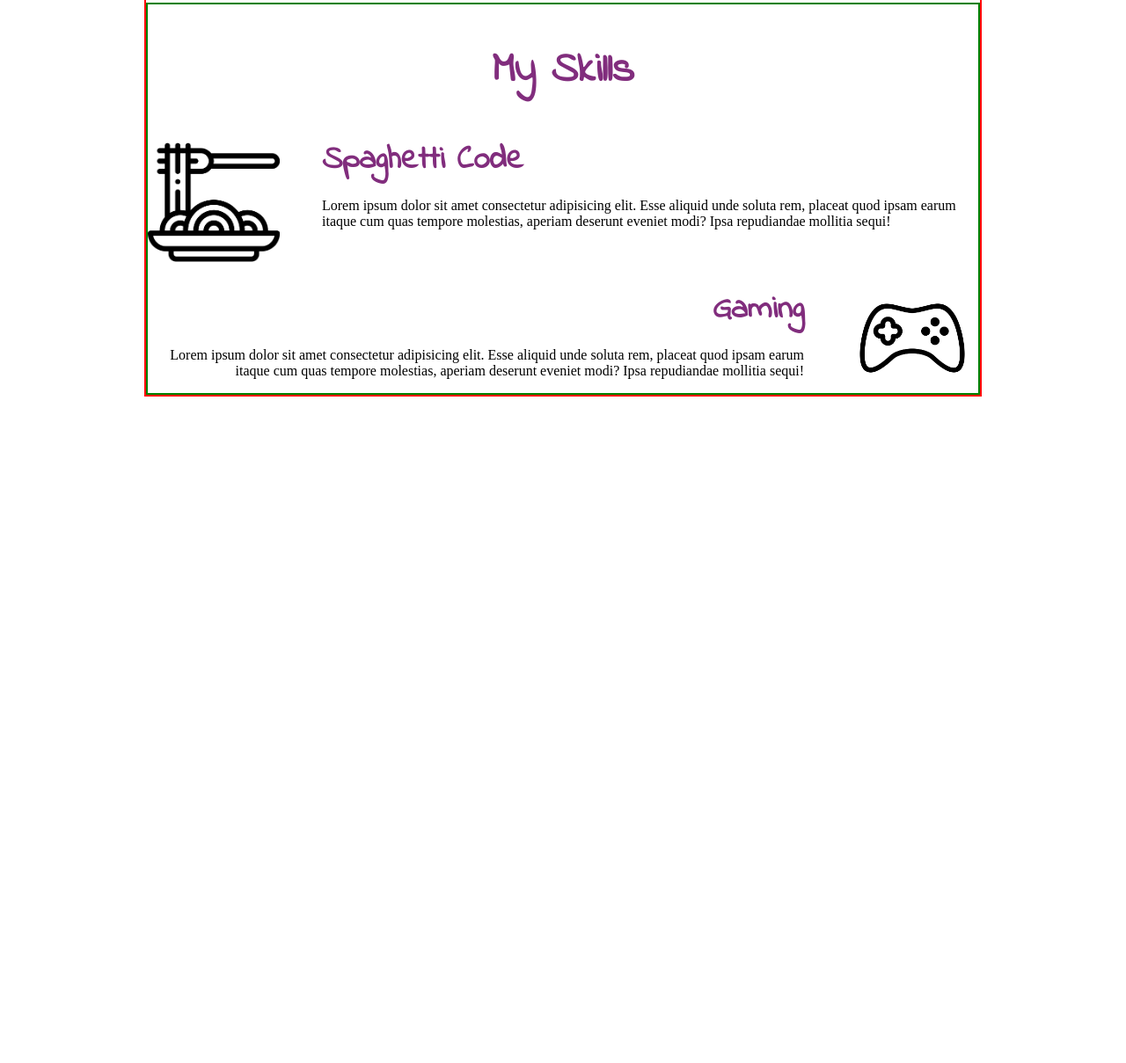
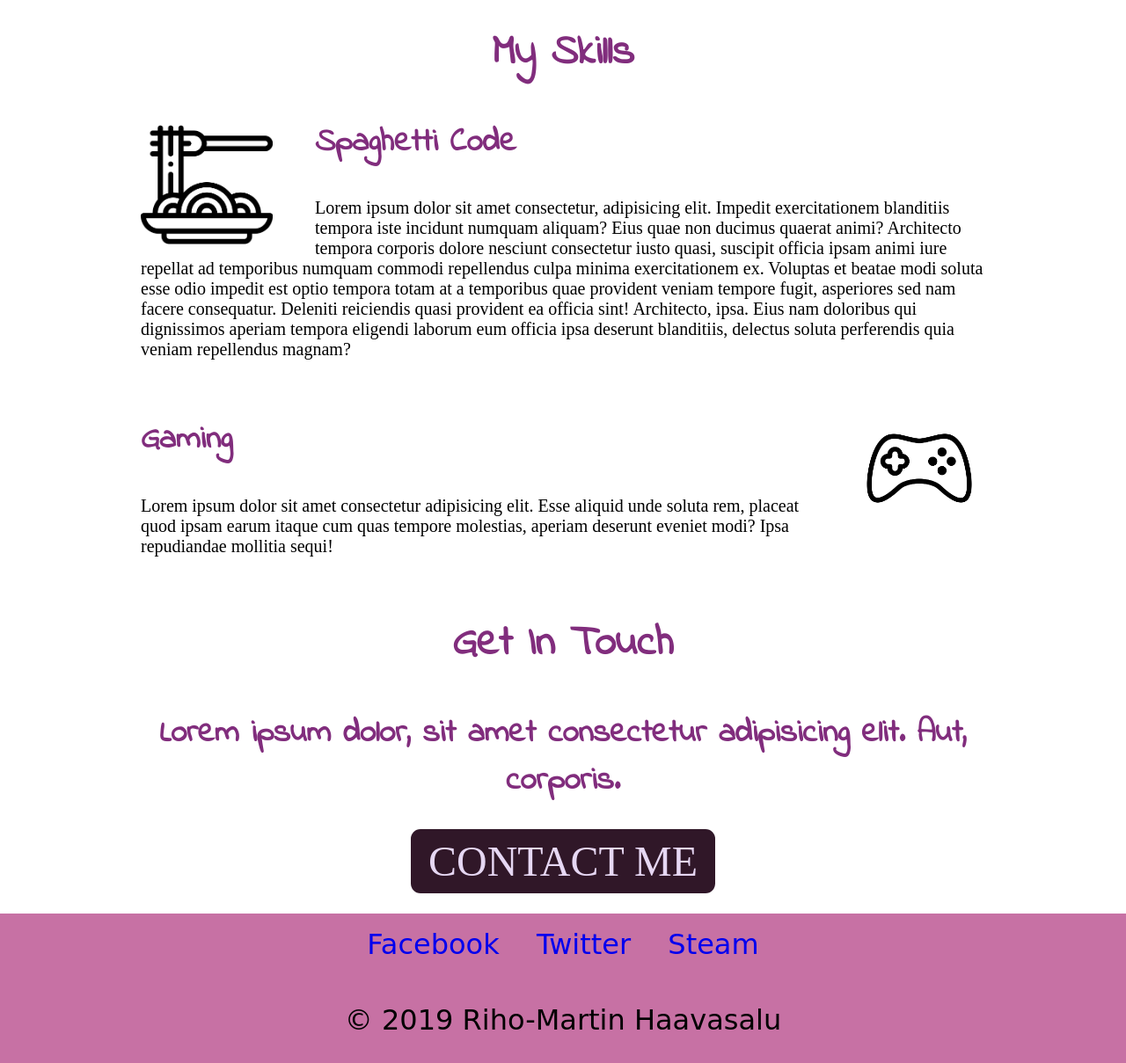
Before and after one commit to RihoSuurAju/Portfoolio, a plain HTML site: page index.html in a window 1280 px wide. Shown: the part 1023-2232 px from the top of the page at 88% size. Before the commit the page ends 1482 px from the top, so only its background shows below. Drawn offline with Linux system fonts and the light colour scheme; a web font is replaced by a local one.

```diff
--- a/css/style.css
+++ b/css/style.css
@@ -1,15 +1,19 @@
 :root {
-    --dark-background: rgb(48, 23, 40);
+    --dark-background: #301728;
     --big-text: rgb(226, 205, 245);
-    --dark-background-text: rgb(230, 215, 243);
-    --title-text: rgb(129, 45, 125);
+    --dark-background-text: #e6d7f3;
+    --title-text: #812d7d;
+    --light-background: #c771a4;
 }
-
+body {
+    margin:0%;
+}
 .top-container {
     position: relative;
     background-color: var(--dark-background);
     font-family: 'Mansalva', cursive;
     height:600px;
+    width:100%;
     /*border: 2px solid red;*/
 }
 
@@ -79,7 +83,6 @@ span {
 .middle-container {
     margin: 0 auto;
     width: 75%;
-    border:2px solid red;
 }
 
 .profile {
@@ -92,11 +95,18 @@ span {
     padding: 2rem 0;
 }
 
-.profile h3 {
+.middle-container h3 {
     font-size: 2.3rem;
     color:var(--title-text);
 }
-.profile p {
+
+.middle-container h2 {
+    font-size: 3rem;
+    color:var(--title-text);
+    text-align:center;
+}
+
+.middle-container p {
     font-size: 1.25rem;
 }
 
@@ -107,34 +117,16 @@ hr {
     color:var(--title-text);
 }
 
-.skills {
-    border: 2px solid green;
-}
-
-.skills h2 {
-    font-size: 3rem;
-    color:var(--title-text);
-    text-align:center;
-}
-
-.skills h3 {
-    font-size: 2.3rem;
-    color:var(--title-text);
-    margin:0;
-}
-
 .skills-spaghetti {
     width: 150px;
     float: left;
     margin-right:3rem;
 }
 
-.skills-row1 {
+.skills-row {
     text-align:left;
     margin-bottom:4rem;
 }
-
-
 
 .skills-gamer {
     width: 150px;
@@ -142,6 +134,37 @@ hr {
     margin-left:3rem;
 }
 
-.skills-row2 {
-    text-align:right;
+.contact-me {
+    text-align: center;
 }
+
+.btn {
+    -webkit-border-radius: 11;
+    -moz-border-radius: 11;
+    border-radius: 11px;
+    font-family: 'Mansalva';
+    color: #e6d7f3;
+    font-size: 48px;
+    background: #301728;
+    padding: 10px 20px 10px 20px;
+    text-decoration: none;
+  }
+
+  .btn:hover {
+    background: #c4459c;
+    text-decoration: none;
+  }
+  .bottom-container {
+      margin-top:2rem;
+      padding-bottom:1rem;
+      text-align: center;
+      background-color: var(--light-background);
+      font-family: 'Mansalva',cursive;
+      font-size: 2rem;
+  }
+
+  .bottom-container a {
+      text-decoration: none;
+      display:inline-block;
+      padding:1rem;
+  }
--- a/index.html
+++ b/index.html
@@ -32,18 +32,32 @@
 
         <div class="skills">
             <h2>My Skills</h2>
-            <div class="skills-row1">
+            <div class="skills-row">
                 <img class="skills-spaghetti" src="img/spaghetti.png" alt="spaghettiCode">
                 <h3>Spaghetti Code</h3>
-                <p>Lorem ipsum dolor sit amet consectetur adipisicing elit. Esse aliquid unde soluta rem, placeat quod ipsam earum itaque cum quas tempore molestias, aperiam deserunt eveniet modi? Ipsa repudiandae mollitia sequi!</p>
+                <p>Lorem ipsum dolor sit amet consectetur, adipisicing elit.
+                    Impedit exercitationem blanditiis tempora iste incidunt numquam aliquam? Eius quae non ducimus quaerat animi? Architecto tempora corporis dolore nesciunt consectetur iusto quasi,
+                    suscipit officia ipsam animi iure repellat ad temporibus numquam commodi repellendus culpa minima exercitationem ex. Voluptas et beatae modi soluta esse odio impedit est optio tempora totam at a temporibus
+                    quae provident veniam tempore fugit, asperiores sed nam facere consequatur. Deleniti reiciendis quasi provident ea officia sint! Architecto, ipsa.
+                    Eius nam doloribus qui dignissimos aperiam tempora eligendi laborum eum officia ipsa deserunt blanditiis, delectus soluta perferendis quia veniam repellendus magnam?</p>
             </div>
-            <div class="skills-row2">
+            <div class="skills-row">
                 <img class="skills-gamer" src="img/gamer.png" alt="gamerTime">
                 <h3>Gaming</h3>
                 <p>Lorem ipsum dolor sit amet consectetur adipisicing elit. Esse aliquid unde soluta rem, placeat quod ipsam earum itaque cum quas tempore molestias, aperiam deserunt eveniet modi? Ipsa repudiandae mollitia sequi!</p>
             </div>
         </div>
+        <div class="contact-me">
+            <h2>Get In Touch</h2>
+            <h3>Lorem ipsum dolor, sit amet consectetur adipisicing elit. Aut, corporis.</h3>
+            <a class = "btn" href="#">CONTACT ME</a>
+        </div>
     </div>
-    <div class="bottom-container"></div>
+    <div class="bottom-container">
+            <a class="footer-link" href="#">Facebook</a>
+            <a class="footer-link" href="#">Twitter</a>
+            <a class="footer-link" href="#">Steam</a>
+            <p class="copyright">© 2019 Riho-Martin Haavasalu</p>
+    </div>
 </body>
 </html>
```
